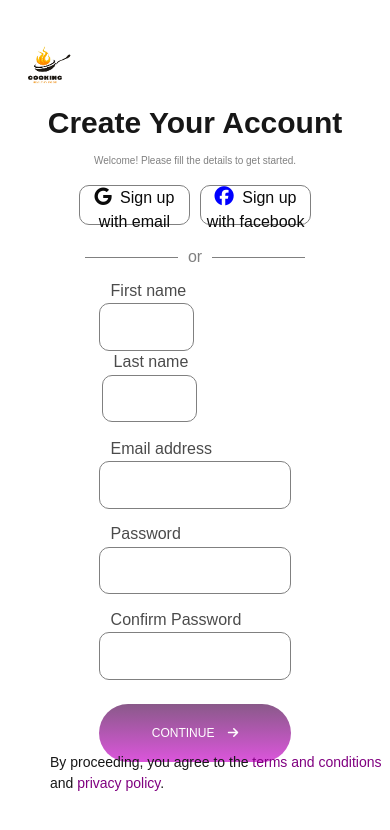
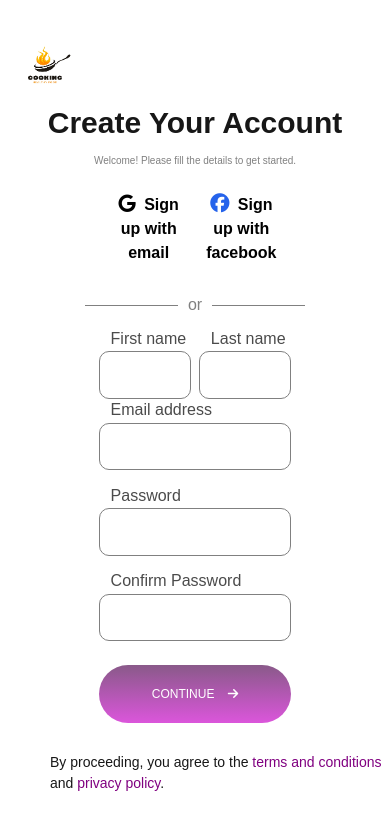
Before and after one commit to AH-2002/Aqaratak, a Next.js app: page /auth/signup in a window 390 px wide. Shown: the top 830 px of the page. Built offline with nearby package versions, Linux system fonts and the light colour scheme.

Commit message:
update styling for responsive using tailwind

```diff
--- a/app/auth/register/page.js
+++ b/app/auth/register/page.js
@@ -62,25 +62,16 @@ export default function register() {
                 </div>
                 <div className='options mb-5'>
                     <Link href="/auth/signup">
-                        <button style={{
-                            width: '100%',
-                            padding: '20px', borderRadius: '10px',
-                            background: 'rgba(4, 4, 4, 0.132)', border: 'none',
-                            color: '#0a0a0a', fontWeight: '500'
+                        <button className='w-full bg-gray-300 hover:bg-gray-400 text-black font-bold py-5 px-5 rounded focus:outline-none focus:ring-2 focus:ring-gray-300' style={{
+
                         }}><span><i className="fas fa-envelope" style={{ fontSize: 'large', marginRight: '4px' }}></i></span> Sign up with email</button>
                     </Link>
-                    <button style={{
-                        width: '100%', margin: '8px 0 8px 0',
-                        padding: '20px', borderRadius: '10px',
-                        background: 'rgba(4, 4, 4, 0.132)', border: 'none',
-                        color: '#0a0a0a', fontWeight: '500'
+                    <button className='w-full bg-gray-300 hover:bg-gray-400 text-black font-bold my-3 py-5 px-5 rounded focus:outline-none focus:ring-2 focus:ring-gray-300' style={{
+
                     }}><span><i style={{ fontSize: 'large', marginRight: '4px' }} className="fab fa-google"></i></span> Sign up with email</button>
 
-                    <button style={{
-                        width: '100%',
-                        padding: '20px', borderRadius: '10px',
-                        background: 'rgba(4, 4, 4, 0.132)', border: 'none',
-                        color: '#0a0a0a', fontWeight: '500'
+                    <button className='w-full bg-gray-300 hover:bg-gray-400 text-black font-bold py-5 px-5 rounded focus:outline-none focus:ring-2 focus:ring-gray-300' style={{
+
                     }}><span><i style={{ fontSize: 'larger', marginRight: '4px', color: 'blue' }} className="fab fa-facebook"></i></span> Sign up with facebook</button>
                 </div>
                 <div style={{ textAlign: 'center' }}>
--- a/app/auth/signin/page.js
+++ b/app/auth/signin/page.js
@@ -17,24 +17,19 @@ export default function signin() {
                 <p style={{ color: 'gray', margin: '8px 0 17px 0', fontSize: '10px' }}>Welcome! Please fill the details to get started.</p>
 
                 <div style={{ display: 'flex', justifyContent: 'center' }}>
-                    <button style={{
-                        borderRadius: '10px', marginRight: '5px',
-                        background: 'transparent', border: '1px solid gray',
-                        color: '#0a0a0a', fontWeight: '500', width: '30%', height: '40px'
-                    }}><span><i style={{ fontSize: 'large', marginRight: '4px' }} className="fab fa-google"></i></span> Sign up with email</button>
+                    <button className='w-1/4 bg-transparent text-black hover:bg-gray-800 hover:text-white font-bold py-2 px-2 rounded focus:outline-none focus:ring-2 focus:ring-gray-300'>
+                        <span><i style={{ fontSize: 'large', marginRight: '4px' }} className="fab fa-google"></i></span> Sign in with email</button>
 
-                    <button style={{
-                        borderRadius: '10px', marginLeft: '5px',
-                        background: 'transparent', border: '1px solid gray',
-                        color: '#0a0a0a', fontWeight: '500', width: '30%', height: '40px'
-                    }}><span><i style={{ fontSize: 'larger', marginRight: '4px', color: 'blue' }} className="fab fa-facebook"></i></span> Sign up with facebook</button>
+                    <button className='w-1/4 bg-transparent text-black hover:bg-gray-800 hover:text-white font-bold py-2 px-2 rounded focus:outline-none focus:ring-2 focus:ring-gray-300' style={{
+
+                    }}><span><i style={{ fontSize: 'larger', marginRight: '4px' }} className="fab fa-facebook text-blue-600 group-hover:text-white transition"></i></span> Sign in with facebook</button>
                 </div>
                 <div style={{ display: 'flex', alignItems: 'center', justifyContent: 'center', margin: '20px 0 10px 0' }}>
                     <div style={{ height: '1px', width: '25%', background: 'gray' }}></div>
                     <span style={{ margin: '0 10px', width: '4%', textAlign: 'center', color: 'gray' }}>or</span>
                     <div style={{ height: '1px', width: '25%', background: 'gray' }}></div>
                 </div>
-            </div>
+            </div >
 
             <div
                 className="rounded-lg bg-white p-6 shadow-4 dark:bg-surface-dark"
@@ -80,6 +75,6 @@ export default function signin() {
                     </button>
                 </form>
             </div>
-        </section>
+        </section >
     )
 }
--- a/app/auth/signup/page.js
+++ b/app/auth/signup/page.js
@@ -19,17 +19,12 @@ export default function signup() {
                 <p style={{ color: 'gray', margin: '8px 0 17px 0', fontSize: '10px' }}>Welcome! Please fill the details to get started.</p>
 
                 <div style={{ display: 'flex', justifyContent: 'center' }}>
-                    <button style={{
-                        borderRadius: '10px', marginRight: '5px',
-                        background: 'transparent', border: '1px solid gray',
-                        color: '#0a0a0a', fontWeight: '500', width: '30%', height: '40px'
-                    }}><span><i style={{ fontSize: 'large', marginRight: '4px' }} className="fab fa-google"></i></span> Sign up with email</button>
+                    <button className='w-1/4 bg-transparent text-black hover:bg-gray-800 hover:text-white font-bold py-2 px-2 rounded focus:outline-none focus:ring-2 focus:ring-gray-300'>
+                        <span><i style={{ fontSize: 'large', marginRight: '4px' }} className="fab fa-google"></i></span> Sign up with email</button>
 
-                    <button style={{
-                        borderRadius: '10px', marginLeft: '5px',
-                        background: 'transparent', border: '1px solid gray',
-                        color: '#0a0a0a', fontWeight: '500', width: '30%', height: '40px'
-                    }}><span><i style={{ fontSize: 'larger', marginRight: '4px', color: 'blue' }} className="fab fa-facebook"></i></span> Sign up with facebook</button>
+                    <button className='w-1/4 bg-transparent text-black hover:bg-gray-800 hover:text-white font-bold py-2 px-2 rounded focus:outline-none focus:ring-2 focus:ring-gray-300' style={{
+
+                    }}><span><i style={{ fontSize: 'larger', marginRight: '4px' }} className="fab fa-facebook text-blue-600 group-hover:text-white transition"></i></span> Sign up with facebook</button>
                 </div>
                 <div style={{ display: 'flex', alignItems: 'center', justifyContent: 'center', margin: '20px 0 10px 0' }}>
                     <div style={{ height: '1px', width: '25%', background: 'gray' }}></div>
@@ -42,7 +37,8 @@ export default function signup() {
                 className="rounded-lg bg-white p-6 shadow-4 dark:bg-surface-dark"
                 style={{ background: 'transparent', width: '65%', margin: 'auto' }}>
                 <form className='signup-form'>
-                    <div className="relative mb-6" data-twe-input-wrapper-init style={{ width: '49.5%', display: 'inline-block', marginRight: '3px' }}>
+                    <div className="flex justify-between mb-6">
+                        <div className="relative w-[48%]">
                             <input
                                 type="text"
                                 className="peer block min-h-[auto] w-full rounded border-0 bg-transparent px-3 py-[0.32rem] leading-[1.6] outline-none dark:text-white dark:placeholder:text-neutral-300 dark:autofill:shadow-autofill dark:peer-focus:text-primary"
@@ -50,13 +46,14 @@ export default function signup() {
                                 aria-describedby="emailHelp123"
                             />
                             <label
-                            for="emailHelp123"
+                                htmlFor="exampleInput123"
                                 className="absolute left-3 bottom-12 mb-0 text-neutral-500"
-                        >First name
+                            >
+                                First name
                             </label>
                         </div>
 
-                    <div className="relative mb-6" data-twe-input-wrapper-init style={{ width: '49.5%', display: 'inline-block', marginLeft: '3px' }}>
+                        <div className="relative w-[48%]">
                             <input
                                 type="text"
                                 className="peer block min-h-[auto] w-full rounded border-0 bg-transparent px-3 py-[0.32rem] leading-[1.6] outline-none dark:text-white dark:placeholder:text-neutral-300 dark:autofill:shadow-autofill dark:peer-focus:text-primary"
@@ -64,11 +61,14 @@ export default function signup() {
                                 aria-describedby="emailHelp124"
                             />
                             <label
-                            for="exampleInput124"
+                                htmlFor="exampleInput124"
                                 className="absolute left-3 bottom-12 mb-0 text-neutral-500"
-                        >Last name
+                            >
+                                Last name
                             </label>
                         </div>
+                    </div>
+
 
                     <div className="relative mb-6" data-twe-input-wrapper-init>
                         <input
@@ -127,6 +127,6 @@ export default function signup() {
                     </Link>
                 </form>
             </div>
-        </section>
+        </section >
     )
 }
```
Lines whose indentation alone changed are shown as unchanged.
